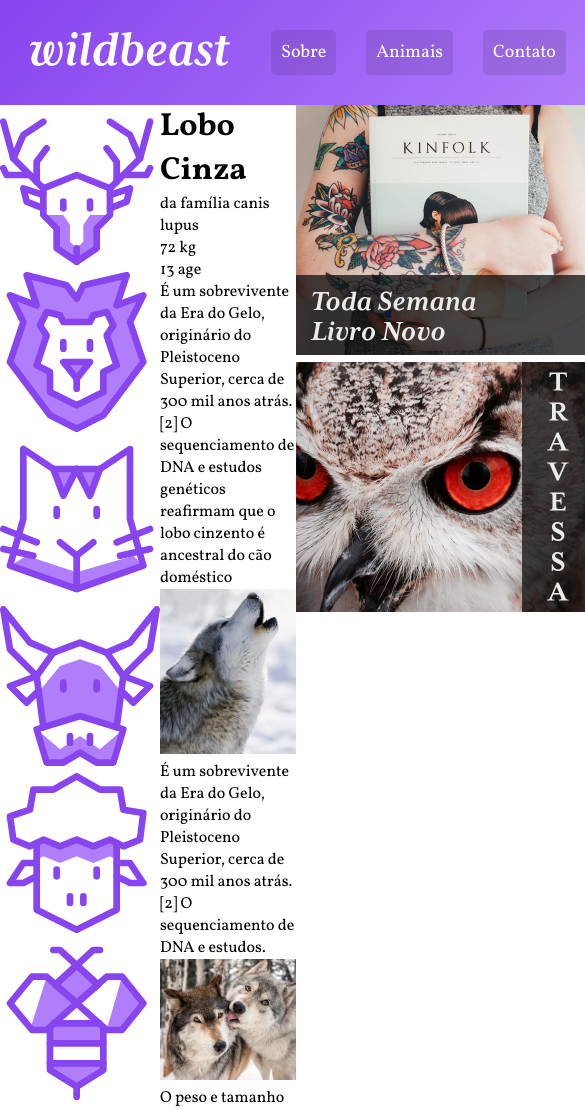
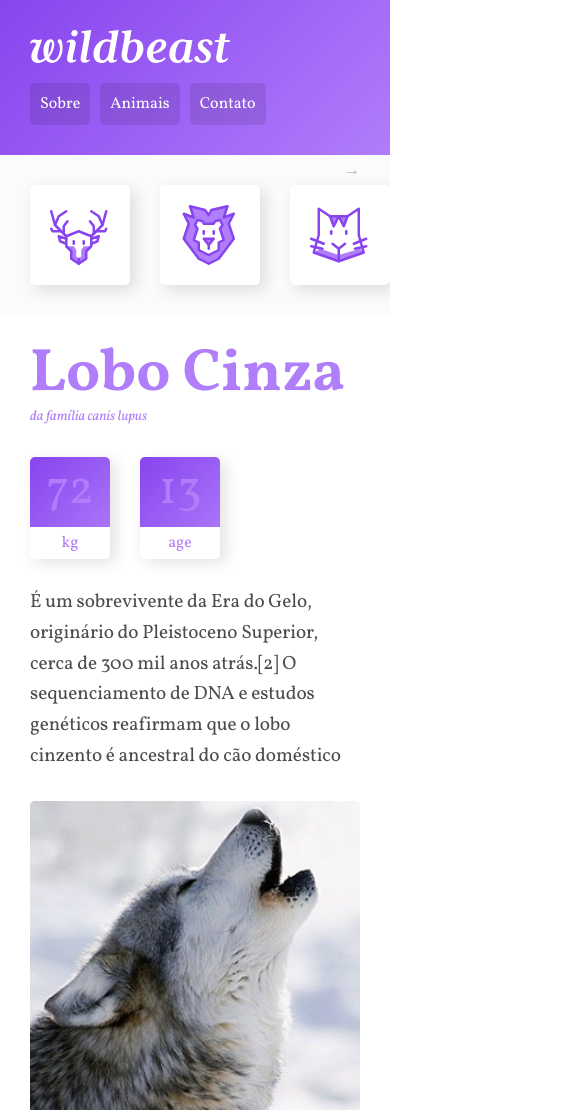
Before and after one commit to rhaissabg/projeto-wildbeast, a plain HTML site: page index.html in a window 390 px wide. Shown: the top 1110 px of the page, 585 px wide, since content can reach past the window. Drawn offline with Linux system fonts and the light colour scheme.

Commit message:
site final

```diff
--- a/css/style.css
+++ b/css/style.css
@@ -16,7 +16,9 @@ a {
 }
 
 img {
-    max-width: 100%;
+    width: 100%;
+    display: block;
+    border-radius: 5px;
 }
 
 /*Grid Geral*/
@@ -27,6 +29,28 @@ img {
         "header header header"
         "sidenav content anuncios"
         "footer footer footer";
+}
+
+@media (max-width: 1200px) {
+    .estrutura {
+        grid-template-areas:
+        "header header header"
+        "sidenav content content"
+        "sidenav anuncios anuncios"
+        "footer footer footer";
+    }
+}
+
+@media (max-width: 760px) {
+    .estrutura {
+        grid-template-columns: 100%;
+        grid-template-areas:
+        "header"
+        "sidenav"
+        "content"
+        "anuncios"
+        "footer";
+    }
 }
 
 /*Header*/
@@ -66,25 +90,244 @@ img {
     margin-left: 30px;
 }
 
+@media (max-width: 760px) {
+    .header {
+        grid-template-columns: auto;
+    }
 
+    .logo {
+        margin-bottom: 20px;
+    }
 
+    .header nav a {
+        font-size: 1rem;
+    }
 
+    .header li + li {
+        margin-left: 10px;
+    }
+}
 
-
-
+/*Sidenav*/
 
 .sidenav {
     grid-area: sidenav;
+    background: #fafbfc;
+    padding: 30px;
 }
 
+.sidenav ul li a {
+    display: block;
+    min-width: 60px;
+    max-width: 100px;
+    margin: 0px auto 30px auto;
+    background: #ffffff;
+    padding: 20px;
+    border-radius: 5px;
+    box-shadow: 5px 5px 15px 0px rgba(44, 44, 44, 0.15);
+    transition: 0.1s ease-out;
+}
+
+.sidenav ul li a:hover {
+    background: #b07dfb;
+}
+
+@keyframes seta {
+    from {
+        right: 30px;
+    }
+    to {
+        right: 20px;
+    }
+}
+
+@media (max-width: 760px) {
+    .sidenav {
+        overflow-x: auto;
+        -webkit-overflow-scrolling: touch;
+        -ms-overflow-style: -ms-autohiding-scrollbar;
+        position: relative;
+    }
+
+    .sidenav::after {
+        content: "→";
+        position: absolute;
+        top: 5px;
+        right: 30px;
+        color: rgba(0, 0, 0, 0.3);
+        animation: seta 0.5s ease-in 0s infinite alternate;
+    }
+
+    .sidenav ul {
+        display: flex;
+    }
+
+    .sidenav ul li {
+        flex: 1 0 60px;
+    }
+
+    .sidenav {
+        padding: 0 30px;
+    }
+
+    .sidenav ul li a {
+        margin: 30px 30px 30px 0;
+    }
+}
+
+
+/*Content*/
 .content {
     grid-area: content;
+    max-width: 900px;
+    margin: 0 auto;
+    padding: 30px;
+    display: grid;
+    grid-template-columns: 1fr 1fr;
+    gap: 30px;
 }
 
+@media (max-width: 600px) {
+    .content {
+        grid-template-columns: auto;
+    }
+}
+
+.col-wide {
+    grid-column: 1 / -1;
+}
+
+.imagem-1 {
+    grid-row: span 2;
+    align-self: end;
+}
+
+.imagem-2 {
+    align-self: end;
+}
+
+/*Estilos content*/
+p {
+    font-size: 1.2rem;
+    line-height: 1.6;
+    letter-spacing: -0.005rem;
+    color: rgba(0, 0, 0, 0.7);
+}
+
+.informacoes p + p {
+    margin-top: 30px;
+}
+
+/*Título*/
+.titulo {
+    color: #b07dfb;
+}
+
+.titulo h1 {
+    font-size: 3.75rem;
+    line-height: 1;
+    font-weight: 700;
+}
+
+.titulo span {
+    font-size: 0.875rem;
+    font-style: italic;
+}
+
+/*Caracteristicas*/
+.caracteristicas {
+    display: flex;
+    align-items: flex-start;
+}
+
+.caracteristicas > div {
+    width: 80px;
+    text-align: center;
+    background: linear-gradient(135deg, #8844ee, #b07dfb);
+    border-radius: 5px;
+    box-shadow: 5px 5px 15px 0px rgba(44, 44, 44, 0.15);
+    position: relative;
+}
+
+.caracteristicas > div:first-child {
+    margin-right: 30px;
+}
+
+.caracteristicas span {
+    display: block;
+}
+
+.numero {
+    color: #b07dfb;
+    font-size: 3rem;
+    line-height: 1;
+    margin: 10px auto;
+}
+
+.rotulo {
+    background: #ffffff;
+    border-radius: 0 0 5px 5px;
+    color: #b07dfb;
+    padding: 5px 0;
+    position: relative;
+    top: 2px;
+}
+
+.destaque {
+    font-size: 0.875rem;
+    color: #b07dfb;
+    max-width: 16rem;
+}
+
+.citacao,
+.atributos {
+    align-self: start;
+    padding: 30px;
+    border-radius: 5px;
+    box-shadow: 5px 5px 15px 0px rgba(44, 44, 44, 0.15);
+    background: linear-gradient(135deg, #8844ee, #b07dfb);
+}
+
+.citacao p {
+    font-size: 1.5rem;
+    font-style: italic;
+    text-align: center;
+    max-width: 500px;
+    margin: 0 auto;
+    color: #ffffff;
+}
+
+.atributos li {
+    color: #ffffff;
+    font-family: Courier, monospace;
+    font-size: 1.125rem;
+    padding: 15px;
+}
+
+.atributos li + li {
+    border-top: 2px solid #b07dfb;
+}
+
+/*Anuncios*/
 .anuncios {
     grid-area: anuncios;
+    background: #fafbfc;
+    display: grid;
+    align-content: start;
+    padding: 30px;
+    gap: 30px;
+    grid-template-columns: repeat(auto-fit, minmax(150px, 1fr));
 }
 
+
+/*Footer*/
 .footer {
     grid-area: footer;
+    background: linear-gradient(135deg, #8844ee, #b07dfb);
 }
+
+.footer p {
+    color: #ffffff;
+    text-align: center;
+    padding: 30px;
+}
--- a/index.html
+++ b/index.html
@@ -52,19 +52,19 @@
                     </div>
                 </div>
 
-                <p>É um sobrevivente da Era do Gelo, originário do Pleistoceno Superior, cerca de 300 mil anos atrás.[2] O sequenciamento de DNA e estudos genéticos reafirmam que o lobo cinzento é ancestral do cão doméstico</p>
+                <p class="col-wide">É um sobrevivente da Era do Gelo, originário do Pleistoceno Superior, cerca de 300 mil anos atrás.[2] O sequenciamento de DNA e estudos genéticos reafirmam que o lobo cinzento é ancestral do cão doméstico</p>
 
-                <img src="img/wolf1.jpg" alt="Lobo 1">
+                <img src="img/wolf1.jpg" alt="Lobo 1" class="imagem-1">
 
-                <p>É um sobrevivente da Era do Gelo, originário do Pleistoceno Superior, cerca de 300 mil anos atrás.[2] O sequenciamento de DNA e estudos.</p>
+                <p class="destaque">É um sobrevivente da Era do Gelo, originário do Pleistoceno Superior, cerca de 300 mil anos atrás.[2] O sequenciamento de DNA e estudos.</p>
 
-                <img src="img/wolf2.jpg" alt="Lobo 2">
+                <img src="img/wolf2.jpg" alt="Lobo 2" class="imagem-2">
 
                 <p>O peso e tamanho dos lobos variam muito em todo o mundo, tendendo a aumentar proporcionalmente com a latitude, como previsto pela teoria de Christian Bergmann. Em geral, a altura, medida a partir dos ombros, varia de 60 a 95 centímetros.</p>
 
                 <p>O peso varia geograficamente. Em média, os lobos europeus pesam 38,5 kg; os lobos da América do Norte, 36 kg; os lobos indianos e árabes, 25 kg.[7] Embora raros, lobos com mais de 77 kg foram encontrados no Alasca, Canadá,[8] e na antiga União Soviética.</p>
 
-                <blockquote class="citacao">
+                <blockquote class="citacao col-wide">
                     <p>“Há algo no uivar do lobo que tira um homem do aqui e agora e o transporta para uma floresta da mente.”</p>
                 </blockquote>
 
@@ -82,7 +82,7 @@
                     <p>É um sobrevivente da Era do Gelo, originário do Pleistoceno Superior, cerca de 300 mil anos atrás.[2] O sequenciamento de DNA e estudos genéticos reafirmam que o lobo cinzento é ancestral do cão doméstico.</p>
                 </div>
 
-                <img src="img/wolf3.jpg" alt="Lobo 3">
+                <img src="img/wolf3.jpg" alt="Lobo 3" class="col-wide">
 
             </main>
 
```
